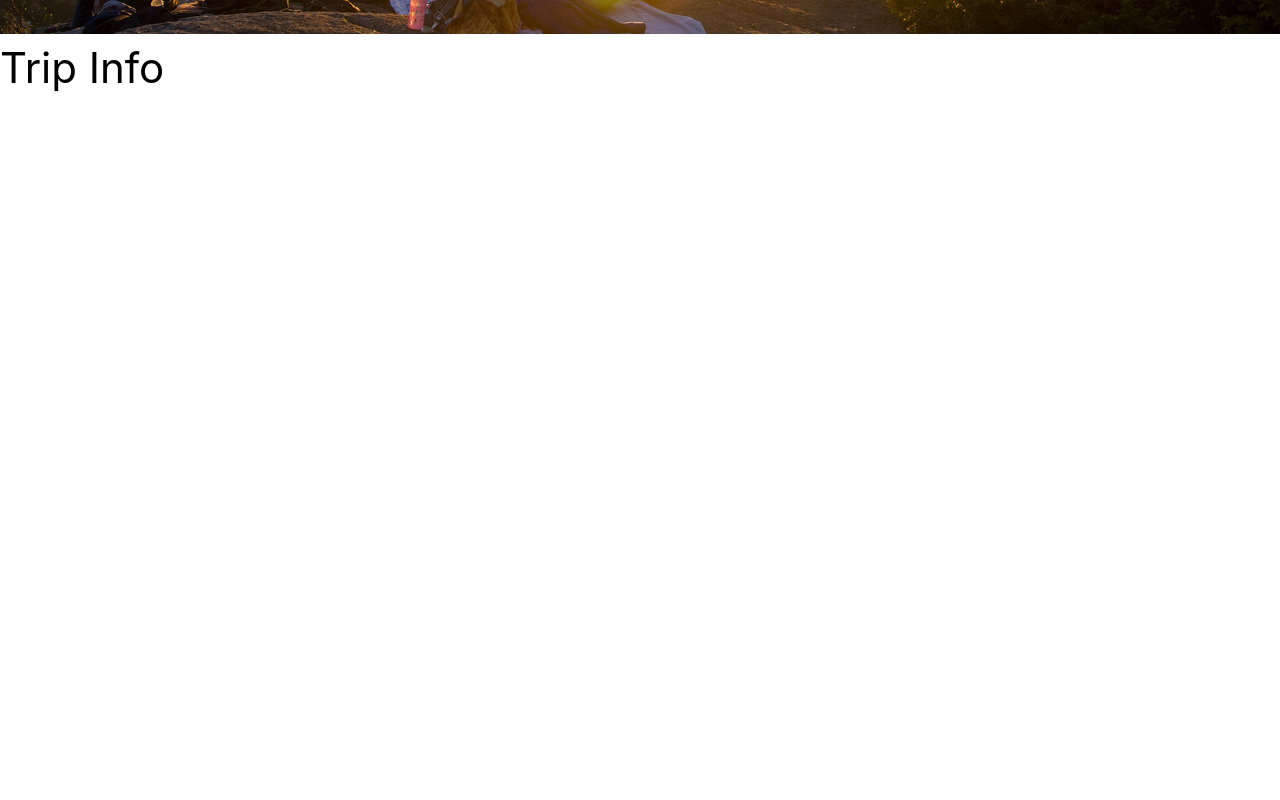
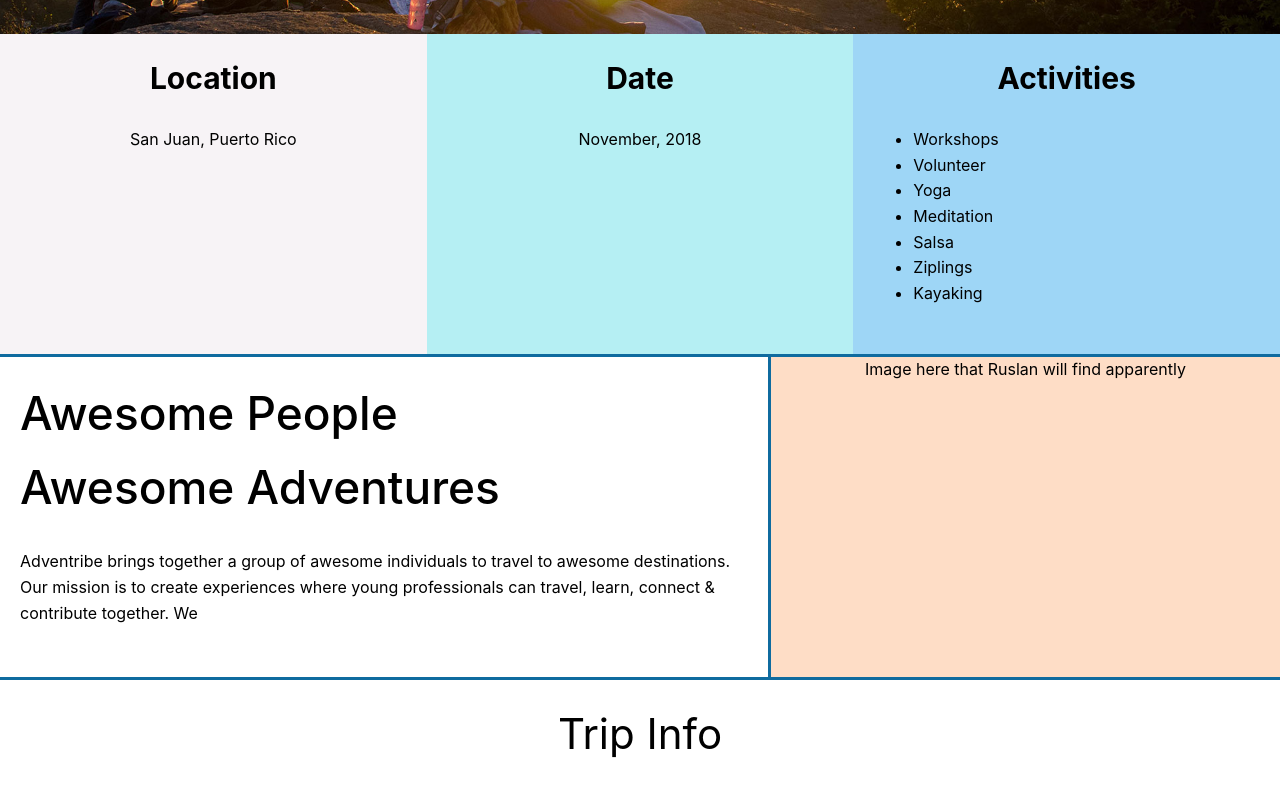
Before and after one commit to jamesonamadeus/adventribe, a website: page src/index.html in a window 1280 px wide. Shown: the part 540-1340 px from the top of the page. Before the commit the page ends 800 px from the top, so only its background shows below. Drawn offline with Linux system fonts and the light colour scheme; files whose address does not match are found by name.

Commit message:
add in info & mission

```diff
--- /dev/null
+++ b/src/css/scss/segments/_home-info.scss
@@ -0,0 +1,34 @@
+.info {
+  @include flexbox(flex);
+  @include flex-direction(row);
+  @include align-items(center);
+  @include justify-content(center);
+  padding: 0 !important;
+  border-bottom: 3px solid $style-5;
+
+  &-contain {
+    min-height: 320px;
+    padding: 20px;
+    width: 33.33333%;
+
+    h4 {
+      @include font-size(30);
+    }
+  }
+
+  &-left {
+    background: lighten($style-1, 30%);
+  }
+
+  &-mid {
+    background: lighten($style-4, 35%);
+  }
+
+  &-right {
+    background: lighten($style-5, 45%);
+
+    ul > li {
+      text-align: left;
+    }
+  }
+}
--- /dev/null
+++ b/src/css/scss/segments/_home-mission.scss
@@ -0,0 +1,29 @@
+.mission {
+  @include flexbox(flex);
+  @include flex-direction(row);
+  @include align-items(center);
+  @include justify-content(center);
+  border-bottom: 3px solid $style-5;
+  padding: 0 !important;
+
+  &-contain {
+    min-height: 320px;
+  }
+
+  &-msg {
+    padding: 20px;
+    text-align: left;
+    width: 60%;
+
+    h3 {
+      @include font-size(46);
+      font-weight: 500;
+    }
+  }
+
+  &-img {
+    background: $style-2;
+    border-left: 3px solid $style-5;
+    width: 40%;
+  }
+}
--- a/src/css/scss/segments/_master.scss
+++ b/src/css/scss/segments/_master.scss
@@ -1 +1,3 @@
 @import "_header.scss";
+@import "_home-info.scss";
+@import "_home-mission.scss";
--- a/src/css/scss/templates/_homepage.scss
+++ b/src/css/scss/templates/_homepage.scss
@@ -1,3 +1,8 @@
-// .main {
-//   margin-top: -62px;
-// }
+.main {
+  &-section {
+    min-height: 300px;
+    text-align: center;
+    padding: 20px;
+    width: 100%;
+  }
+}
--- a/src/index.html
+++ b/src/index.html
@@ -77,7 +77,49 @@
         <div class="hero">
             <button class="btn hero-cta">CTA</button>
         </div>
-        <div class="info">
+        <div class="main-section info">
+            <div class="info-contain info-left">
+                <h4>Location</h4>
+                <p>San Juan, Puerto Rico</p>
+            </div>
+            <div class="info-contain info-mid">
+                <h4>Date</h4>
+                <p>November, 2018</p>
+            </div>
+            <div class="info-contain info-right">
+                <h4>Activities</h4>
+                <ul>
+                    <li>Workshops</li>
+                    <li>Volunteer</li>
+                    <li>Yoga</li>
+                    <li>Meditation</li>
+                    <li>Salsa</li>
+                    <li>Ziplings</li>
+                    <li>Kayaking</li>
+                </ul>
+            </div>
+
+        </div>
+        <div class="main-section mission">
+            <div class="mission-contain mission-msg">
+                <h3>Awesome People
+                    <br>Awesome Adventures</h3>
+                <p>Adventribe brings together a group of awesome individuals to travel to awesome destinations. Our mission
+                    is to create experiences where young professionals can travel, learn, connect &amp; contribute together.
+                    We
+                </p>
+            </div>
+            <div class="mission-contain mission-img">
+                <p>Image here that Ruslan will find apparently</p>
+            </div>
+
+
+        </div>
+        <div class="main-section ">
+            <h2>Trip Info</h2>
+
+        </div>
+        <div class="main-section ">
             <h2>Trip Info</h2>
 
         </div>
```
Also changed, not shown: src/css/main.css.
